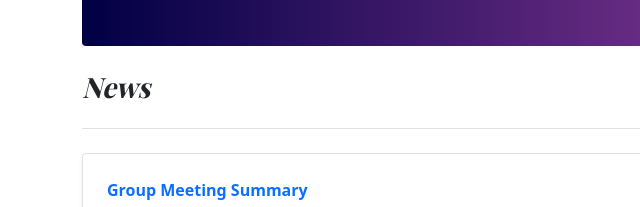
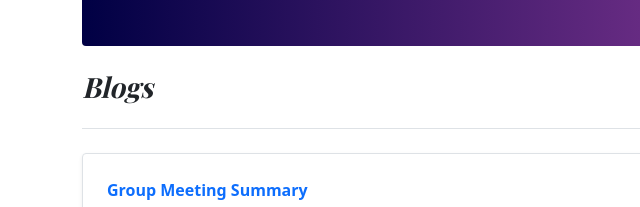
Before and after one commit to hcilabxjtlu/github.io, a plain HTML site: page index.html in a window 1280 px wide. Shown: the part 378-585 px from the top of the page, 0-640 px from the left. Drawn offline with nearby package versions, Linux system fonts and the light colour scheme.

Commit message:
Update index.html

```diff
--- a/index.html
+++ b/index.html
@@ -68,7 +68,7 @@
   <div class="row g-5">
     <div class="col-md-8">
       <h3 class="pb-4 mb-4 fst-italic border-bottom">
-        News
+        Blogs
       </h3>
 
       <div class="row mb-1">
```
